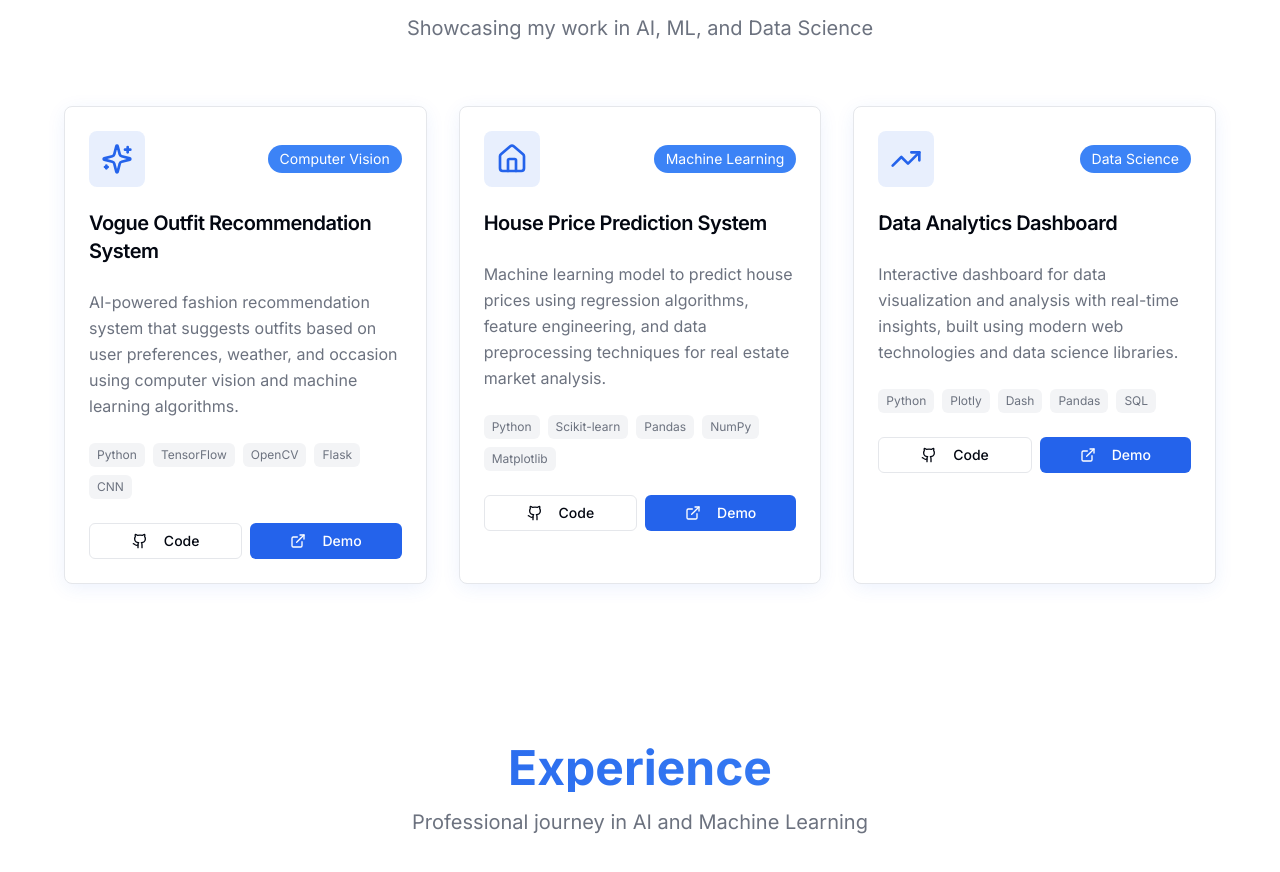
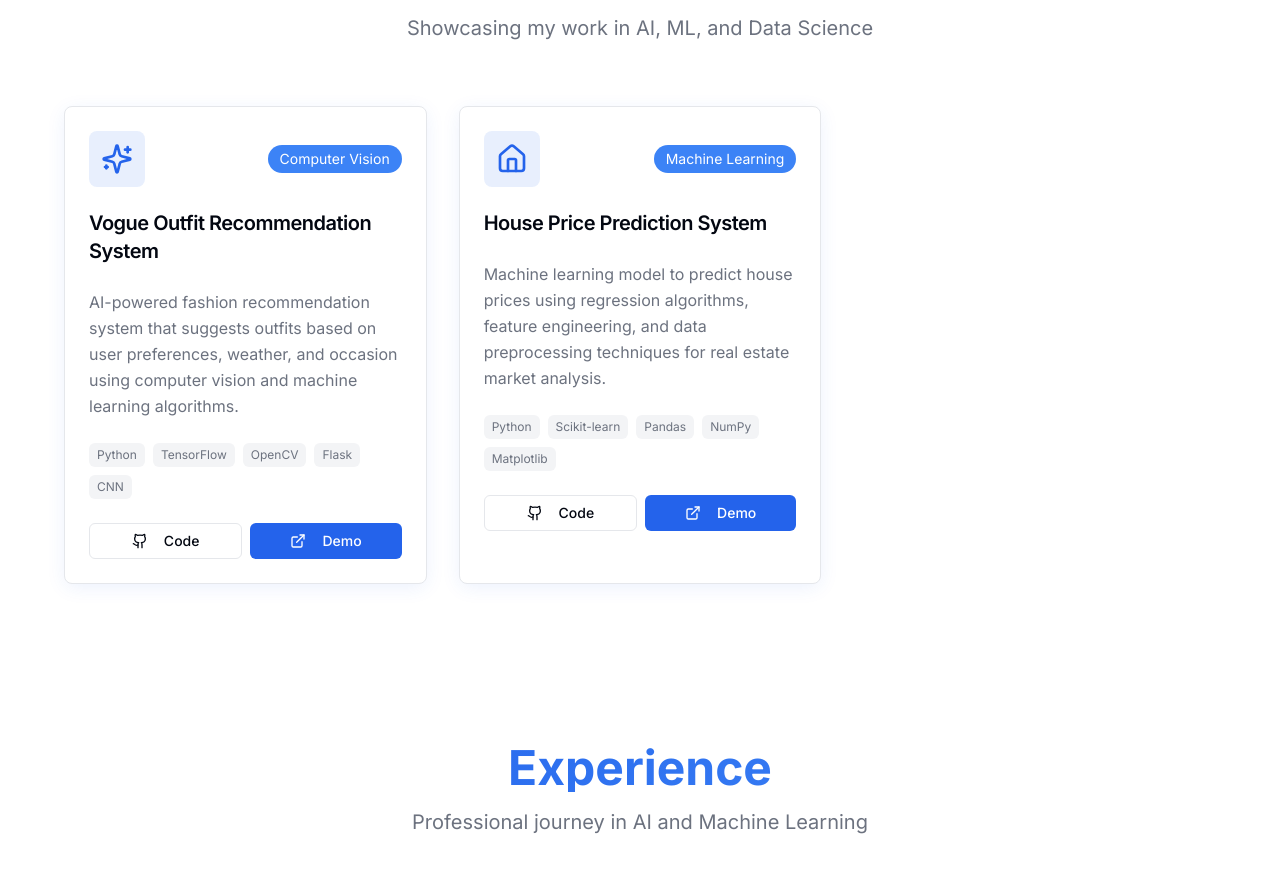
Before and after one commit to yogeshjain7/yogeshkothari-aiml-portfolio, a React (Vite) app: page / in a window 1280 px wide. Shown: the part 2461-3333 px from the top of the page. Built offline with nearby package versions, Linux system fonts and the light colour scheme.

Commit message:
Update ProjectsSection.tsx

```diff
--- a/src/components/ProjectsSection.tsx
+++ b/src/components/ProjectsSection.tsx
@@ -38,13 +38,6 @@ const ProjectsSection = () => {
       techStack: ['Python', 'Scikit-learn', 'Pandas', 'NumPy', 'Matplotlib'],
       icon: Home,
       category: 'Machine Learning'
-    },
-    {
-      title: 'Data Analytics Dashboard',
-      description: 'Interactive dashboard for data visualization and analysis with real-time insights, built using modern web technologies and data science libraries.',
-      techStack: ['Python', 'Plotly', 'Dash', 'Pandas', 'SQL'],
-      icon: TrendingUp,
-      category: 'Data Science'
     }
   ];
 
```
